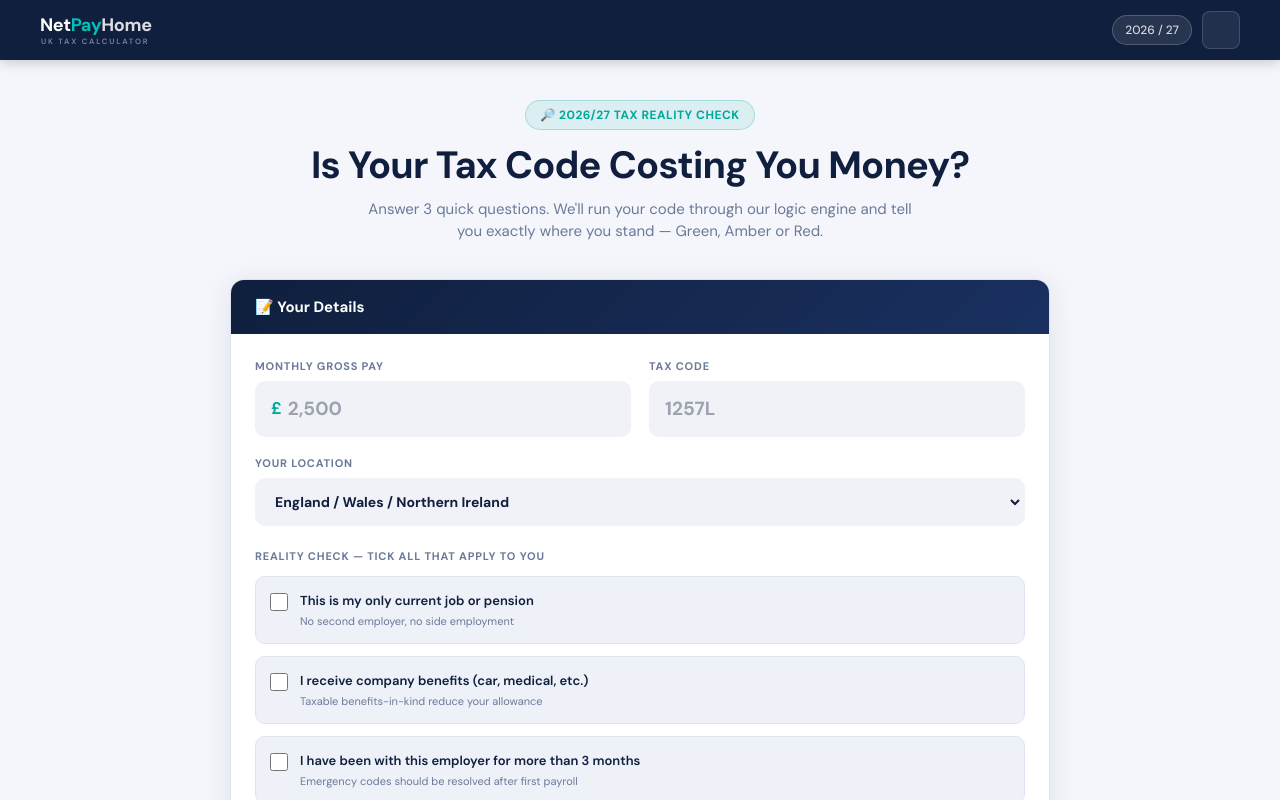
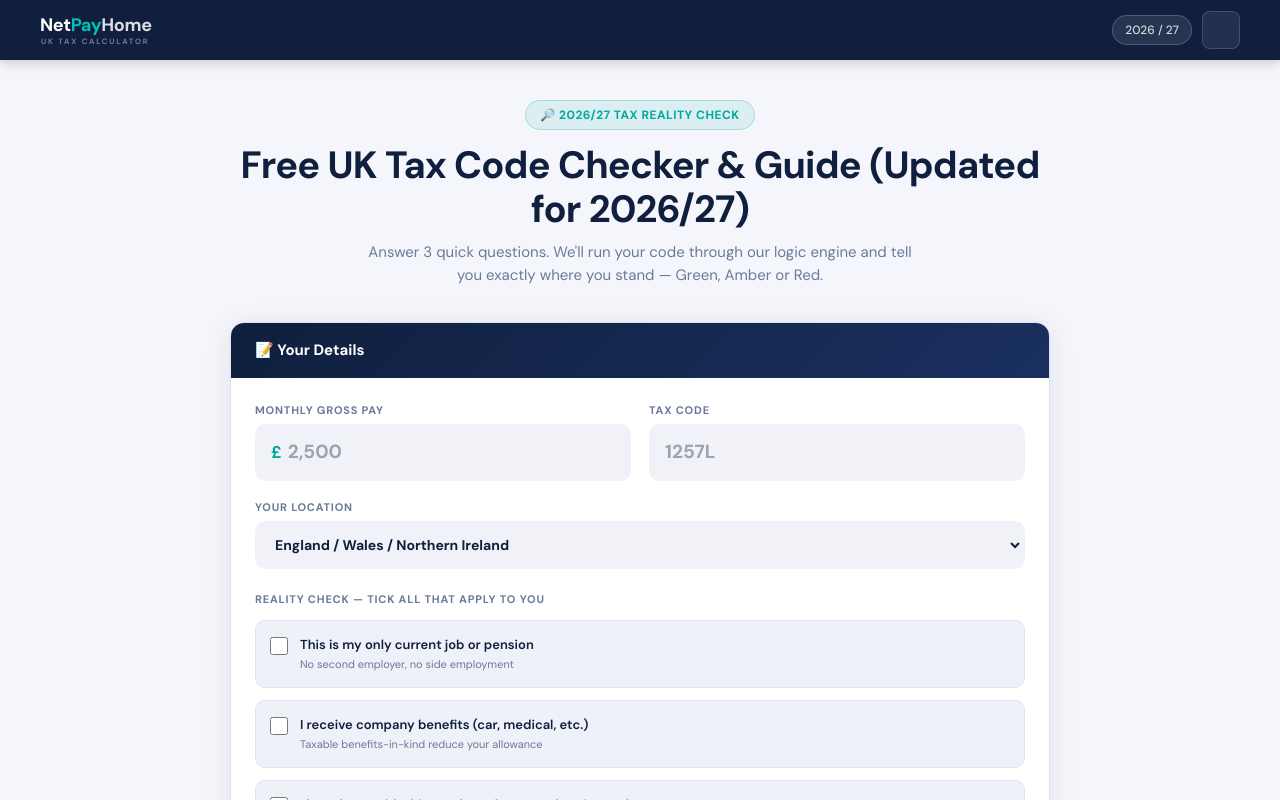
Before and after one commit to dsrashmika-prog/uktaxcal, a Next.js app: page /tax-check in a window 1280 px wide. Shown: the top 800 px of the page. Built offline with nearby package versions, Linux system fonts and the light colour scheme.

Commit message:
Update H1 on tax-check page to SEO title

```diff
--- a/src/app/tax-check/page.tsx
+++ b/src/app/tax-check/page.tsx
@@ -96,7 +96,7 @@ export default function Page() {
 <div class="tc-page">
   <div class="tc-hero">
     <div class="badge">&#128270; 2026/27 Tax Reality Check</div>
-    <h1>Is Your Tax Code Costing You Money?</h1>
+    <h1>Free UK Tax Code Checker &amp; Guide (Updated for 2026/27)</h1>
     <p>Answer 3 quick questions. We'll run your code through our logic engine and tell you exactly where you stand — Green, Amber or Red.</p>
   </div>
 
```
